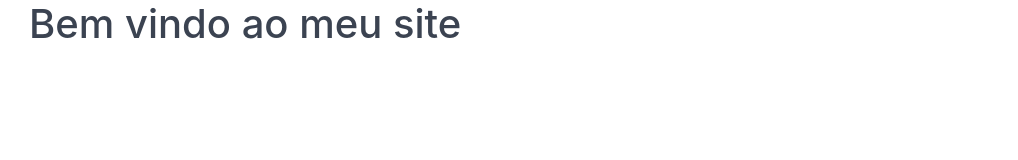
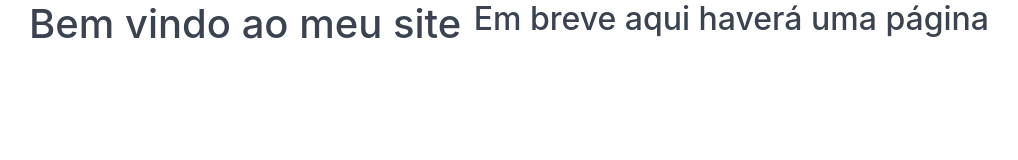
Before and after one commit to FelipeBohnertPaetzold/my-site, a website: page public/index.html in a window 1280 px wide. Shown: the whole page, without its empty margins (131-1149 px from the left). Drawn offline with nearby package versions, Linux system fonts and the light colour scheme; files that its build step writes are made by us from their sources.

Commit message:
add subtitle

```diff
--- a/public/index.html
+++ b/public/index.html
@@ -4,12 +4,13 @@
   <meta charset="UTF-8">
   <meta name="viewport" content="width=device-width, initial-scale=1.0">
   <link rel="stylesheet" href="./css/app.css">
-  <title>Meu site</title>
+  <title e>Meu site</title>
 </head>
 <body>
   <section class="container grid-lg">
     <header class="navbar">
       <h1>Bem vindo ao meu site</h1>
+      <h2>Em breve aqui haverá uma página</h2>
     </header>
   </section>
 </body>
```
